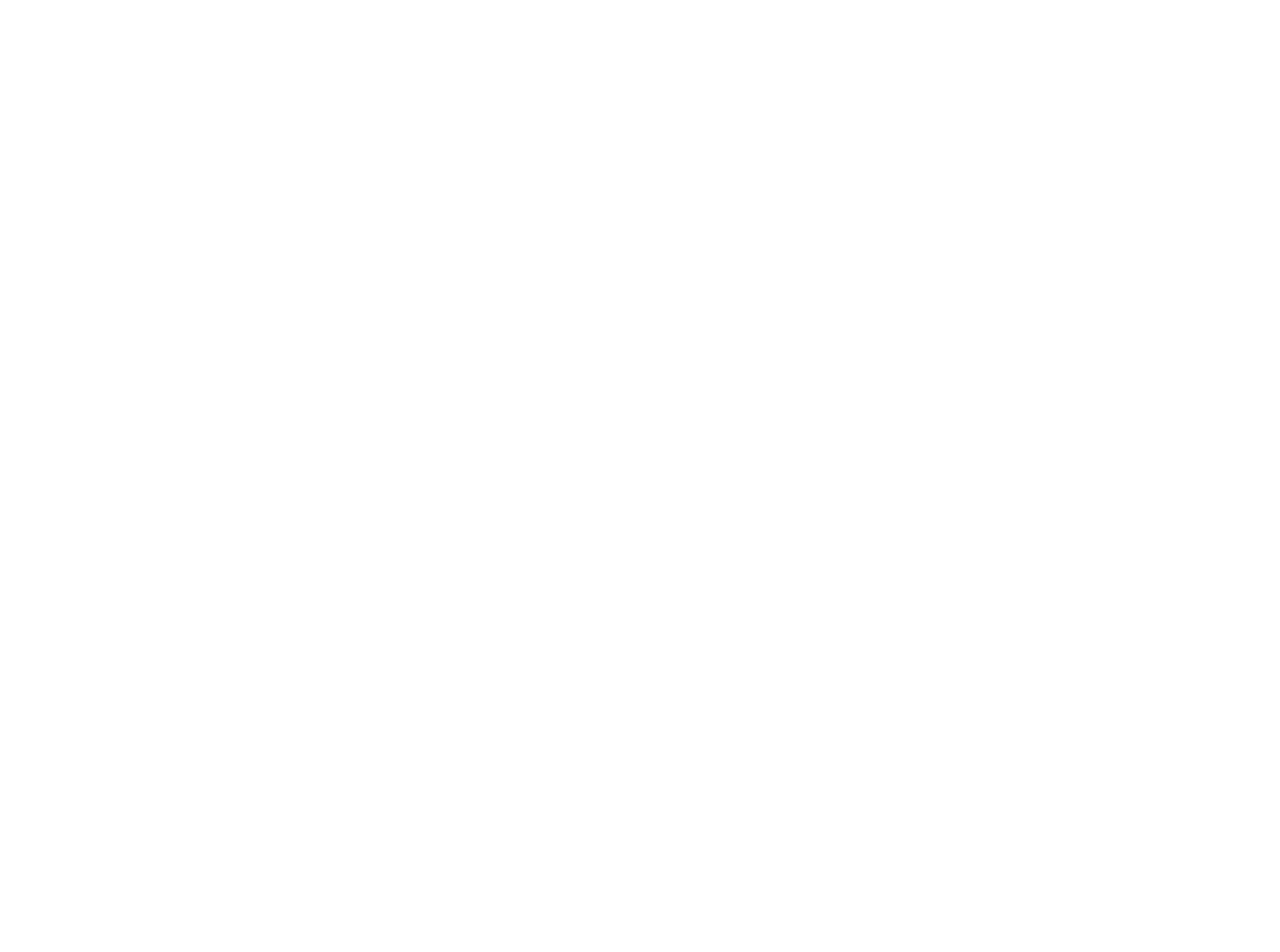
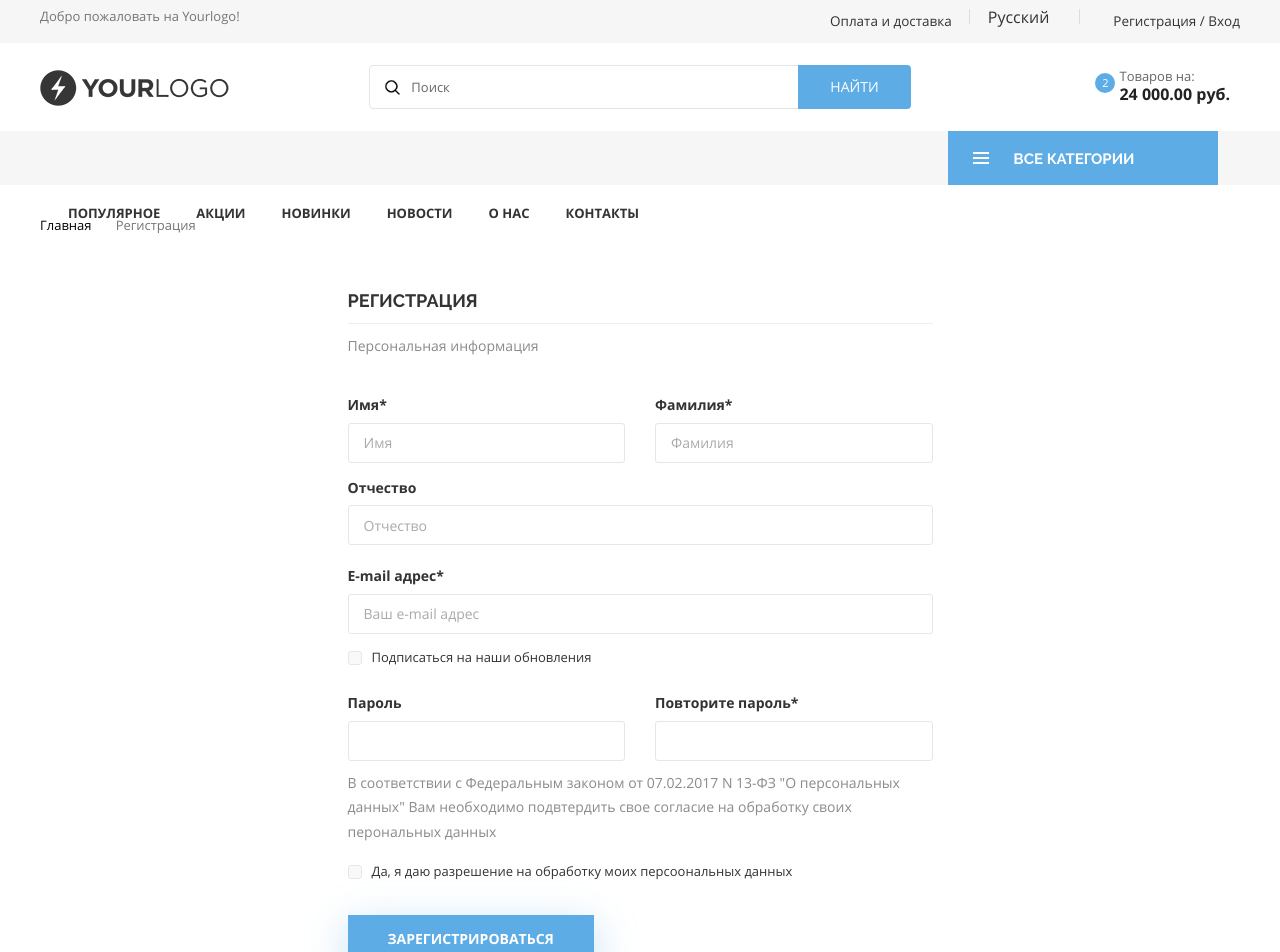
Before and after one commit to samovsisyan/inter_shop, a React (Create React App) app: page /registr in a window 1280 px wide. Shown: the top 952 px of the page. Before the commit the page ends 800 px from the top, so only its background shows below. Built offline with nearby package versions, Linux system fonts and the light colour scheme; a web font is replaced by a local one.

Commit message:
Create page Registr

```diff
--- a/src/App.js
+++ b/src/App.js
@@ -17,6 +17,7 @@
 import MyCart from "./pages/MyCart";
 import NewsSing from "./pages/NewsSing";
 import Product from "./pages/Product";
+import Registr from "./pages/Registr";
 
 
 
@@ -36,6 +37,7 @@
                     <Route path="/my-cart" component={MyCart}/>
                     <Route path="/news-sing" component={NewsSing}/>
                     <Route path="/product" component={Product}/>
+                    <Route path="/registr" component={Registr}/>
 
                     <Route path="/header" component={Header} />
                     <Route path="/footer" component={Footer} />
--- /dev/null
+++ b/src/pages/Registr.js
@@ -0,0 +1,80 @@
+import React, {Component} from 'react';
+import Wrapper from "../components/Wrapper";
+import {Link} from "react-router-dom";
+
+class Registr extends Component {
+    render() {
+        return (
+            <Wrapper>
+                <div className="content-page">
+
+                    <div className="container">
+
+                        <div className="breadcrumbs">
+                            <Link to="">Главная</Link>
+                            <span className="item-trig"></span>
+                            <span>Регистрация</span>
+                        </div>
+
+                        <div className="row">
+                            <div
+                                className="col-sm-10 col-sm-offset-1 col-md-8 col-md-offset-2 col-lg-6 col-lg-offset-3">
+                                <h5 className="title-login">Регистрация</h5>
+                                <p className="p-title-login">Персональная информация</p>
+                                <form className="register" method="post">
+                                    <p className="form-row form-row-wide col-sm-6 padding-left">
+                                        <label>Имя<span className="required">*</span></label>
+                                        <input type="text" value="" name="text" placeholder="Имя"
+                                               className="input-text" />
+                                    </p>
+                                    <p className="form-row form-row-wide col-sm-6 padding-right">
+                                        <label>Фамилия<span className="required">*</span></label>
+                                        <input type="text" value="" name="text" placeholder="Фамилия"
+                                               className="input-text" />
+                                    </p>
+                                    <p className="form-row form-row-wide">
+                                        <label>Отчество<span className="required"></span></label>
+                                        <input type="text" name="text" placeholder="Отчество" className="input-text" />
+                                    </p>
+                                    <p className="form-row form-row-wide">
+                                        <label>E-mail адрес<span className="required">*</span></label>
+                                        <input type="email" name="email" placeholder="Ваш е-mail адрес"
+                                               className="input-text" />
+                                    </p>
+                                    <ul>
+                                        <li><label className="inline"><input type="checkbox" /><span
+                                            className="input"></span>Подписаться на наши обновления</label></li>
+                                    </ul>
+                                    <p className="form-row form-row-wide col-sm-6 padding-left">
+                                        <label>Пароль<span className="required"></span></label>
+                                        <input type="password" name="password" className="input-text" />
+                                    </p>
+                                    <p className="form-row form-row-wide col-sm-6 padding-right">
+                                        <label>Повторите пароль<span className="required">*</span></label>
+                                        <input type="password" name="password" className="input-text" />
+                                    </p>
+                                    <ul>
+                                        <li><p className="p-zak">В соответствии с Федеральным законом от 07.02.2017 N
+                                            13-ФЗ "О персональных данных" Вам необходимо подвтердить свое согласие на
+                                            обработку своих перональных данных</p></li>
+                                        <li><label className="inline"><input type="checkbox" /><span
+                                            className="input"></span>Да, я даю разрешение на обработку моих
+                                            персоональных данных</label></li>
+                                    </ul>
+                                    <p className="form-row">
+                                        <input type="submit" value="Зарегистрироваться" name="submit"
+                                               className="button-submit" />
+                                    </p>
+                                </form>
+                            </div>
+                        </div>
+
+                    </div>
+
+                </div>
+            </Wrapper>
+        );
+    }
+}
+
+export default Registr;
```
